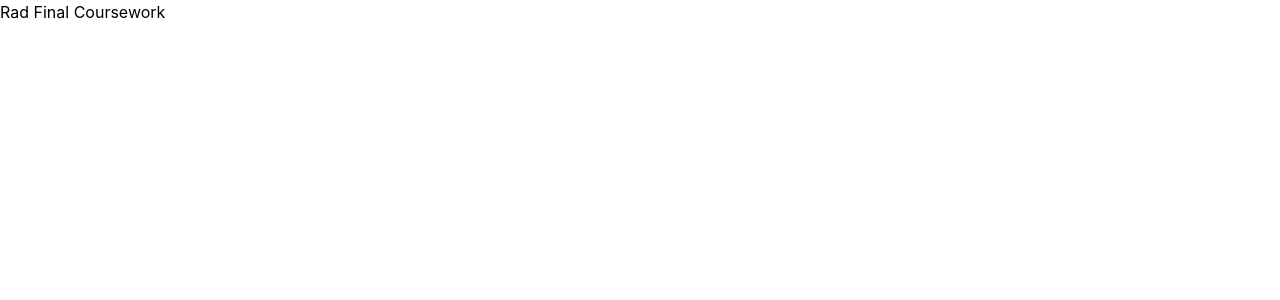
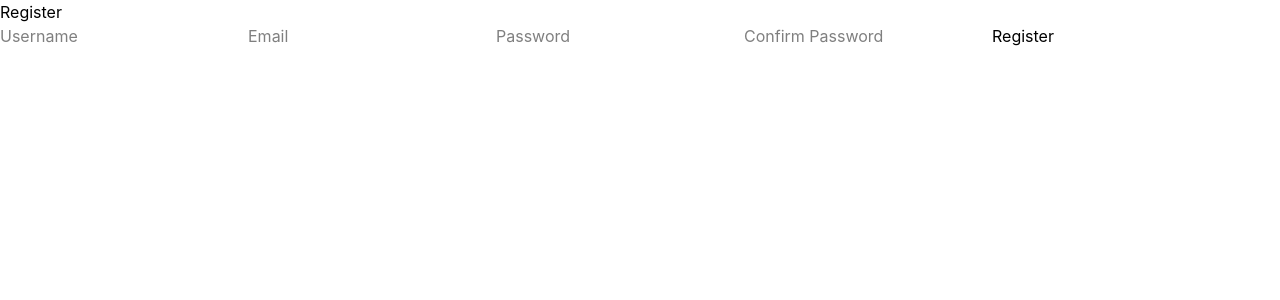
Before and after one commit to ivanjayyy/rad-final-coursework-fe, a React (Vite) app: page /register in a window 1280 px wide. Shown: the top 300 px of the page. Built offline with nearby package versions, Linux system fonts and the light colour scheme.

Commit message:
add registration form

```diff
--- a/src/App.tsx
+++ b/src/App.tsx
@@ -1,8 +1,11 @@
+import { AuthProvider } from "./context/AuthContext";
+import Router from "./router";
+
 function App() {
   return (
-    <div>
-      <h1>Rad Final Coursework</h1>
-    </div>
+    <AuthProvider>
+      <Router />
+    </AuthProvider>
   );
 }
 
--- a/src/pages/Register.tsx
+++ b/src/pages/Register.tsx
@@ -1,5 +1,67 @@
+import { useState } from "react";
+import { useNavigate } from "react-router-dom";
+import { register } from "../service/auth";
+
 const Register = () => {
-  return <div>Register</div>;
+  const [username, setUsername] = useState("");
+  const [email, setEmail] = useState("");
+  const [password, setPassword] = useState("");
+  const [conPassword, setConPassword] = useState("");
+
+  // useNavigate
+  const navigate = useNavigate();
+
+  const handleRegister = async () => {
+    if (!username || !email || !password || !conPassword) {
+      alert("Please fill in all fields.");
+      return;
+    }
+
+    if (password !== conPassword) {
+      alert("Passwords do not match.");
+      return;
+    }
+
+    try {
+      const data = await register(username, email, password);
+      alert("Registration successful!");
+      navigate("/login");
+    } catch (error) {
+      console.error(error);
+      alert("Registration failed. Please try again.");
+    }
+  };
+
+  return (
+    <div>
+      <h1>Register</h1>
+      <input
+        type="text"
+        placeholder="Username"
+        value={username}
+        onChange={(e) => setUsername(e.target.value)}
+      />
+      <input
+        type="email"
+        placeholder="Email"
+        value={email}
+        onChange={(e) => setEmail(e.target.value)}
+      />
+      <input
+        type="password"
+        placeholder="Password"
+        value={password}
+        onChange={(e) => setPassword(e.target.value)}
+      />
+      <input
+        type="password"
+        placeholder="Confirm Password"
+        value={conPassword}
+        onChange={(e) => setConPassword(e.target.value)}
+      />
+      <button onClick={handleRegister}>Register</button>
+    </div>
+  );
 };
 
 export default Register;
```
